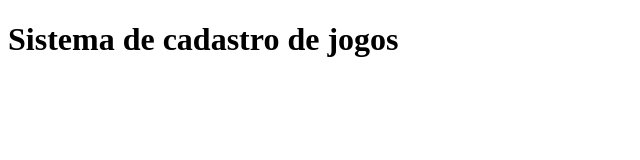
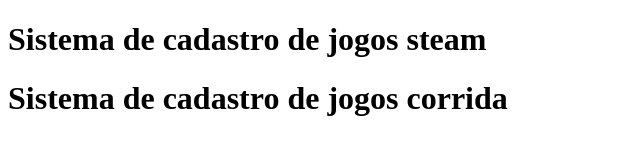
Before and after one commit to carvalhomayk/rep-de-teste, a plain HTML site: page index.html in a window 1280 px wide. Shown: the whole page, without its empty margins (0-640 px from the left). Drawn offline with Linux system fonts and the light colour scheme.

```diff
--- a/index.html
+++ b/index.html
@@ -6,7 +6,8 @@
     <title>Meus jogos</title>
 </head>
 <body>
-    <h1>Sistema de cadastro de jogos</h1>
+    <h1>Sistema de cadastro de jogos steam</h1>
+    <h1>Sistema de cadastro de jogos corrida</h1>
     <script src="app.js"></script>
 </body>
 </html>
```
Also changed, not shown: contato.html (added).
